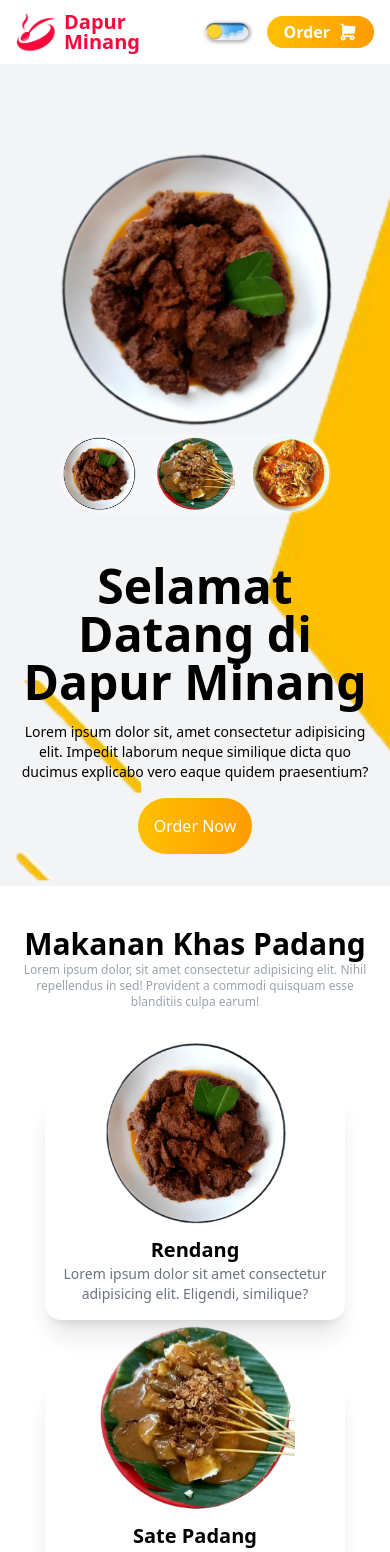
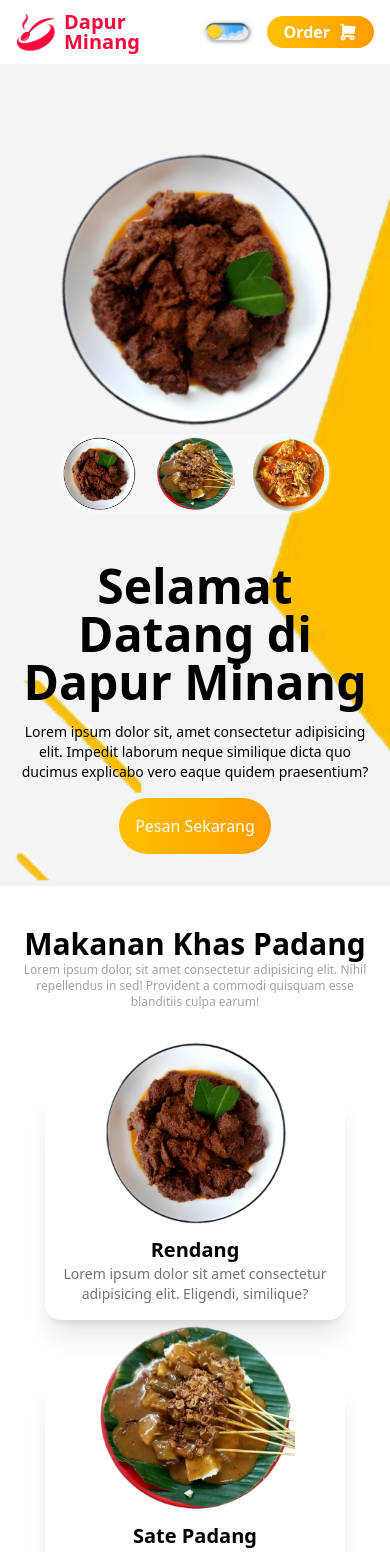
Before and after one commit to Yossi-nordiansah/restaurant, a React (Vite) app: page / in a window 390 px wide. Shown: the top 1552 px of the page. Built offline with nearby package versions, Linux system fonts and the light colour scheme.

Commit message:
add aos animate

```diff
--- a/index.html
+++ b/index.html
@@ -2,7 +2,7 @@
 <html lang="en" class="">
   <head>
     <meta charset="UTF-8" />
-    <link rel="icon" type="image/svg+xml" href="/vite.svg" />
+    <link rel="icon" type="image/svg+xml" href="./src/assets/logo.png" />
     <meta name="viewport" content="width=device-width, initial-scale=1.0" />
     <title>Dapur Minang</title>
   </head>
--- a/package.json
+++ b/package.json
@@ -13,6 +13,7 @@
     "preview": "vite preview"
   },
   "dependencies": {
+    "aos": "^2.3.4",
     "react": "^18.2.0",
     "react-dom": "^18.2.0",
     "react-icons": "^5.0.1",
--- a/src/App.jsx
+++ b/src/App.jsx
@@ -1,4 +1,4 @@
-import { useState } from 'react'
+import { useEffect } from 'react'
 import Navbar from './components/Navbar/Navbar'
 import Hero from './components/Hero/Hero'
 import Service from './components/Service/Service'
@@ -6,9 +6,19 @@ import Banner from './components/Banner/Banner'
 import AppStore from './components/AppStore/AppStore'
 import Testimonial from './components/Testimonial/Testimonial'
 import Footer from './components/Footer/Footer'
+import "aos/dist/aos.css";
+import AOS from 'aos';
 
 function App() {
-  const [count, setCount] = useState(0)
+  useEffect(()=>{
+    AOS.init({
+      offset:100,
+      duration:500,
+      easing: "ease-in-sine",
+      delay:100
+    });
+    AOS.refresh()
+  },[])
 
   return (
     <div className="bg-white dark:bg-gray-900 dark:text-white duration-200">
--- a/src/components/Banner/Banner.jsx
+++ b/src/components/Banner/Banner.jsx
@@ -61,7 +61,7 @@ const Banner = () => {
                 </div>
                 <div>
                   <button className="bg-gradient-to-r from-primary to-secondary text-white py-2 px-4 rounded-full shadow-xl hover:shadow-md">
-                    Order Now
+                    Pesan Sekarang
                   </button>
                 </div>
               </div>
--- a/src/components/Footer/Footer.jsx
+++ b/src/components/Footer/Footer.jsx
@@ -1,4 +1,4 @@
-import React, { useState } from "react";
+import React from "react";
 import {
   FaFacebook,
   FaInstagram,
@@ -6,7 +6,7 @@ import {
   FaLocationArrow,
   FaMobileAlt,
 } from "react-icons/fa";
-import footerLogo from "../../assets/food-logo.png";
+import logo from "../../assets/logo.png";
 
 const Footer = () => {
   return (
@@ -15,8 +15,8 @@ const Footer = () => {
         <div className=" grid md:grid-cols-3 py-5">
           <div className=" py-8 px-4 ">
             <h1 className="sm:text-3xl text-xl font-bold sm:text-left text-justify mb-3 flex items-center gap-3">
-              <img src={footerLogo} alt="Logo" className="max-w-[50px]" />
-              FOODIE
+              <img src={logo} alt="Logo" className="max-w-[50px]" />
+              Dapur Minang
             </h1>
             <p className="">
               Lorem ipsum dolor sit amet consectetur. Lorem ipsum dolor sit amet
@@ -25,13 +25,12 @@ const Footer = () => {
             <br />
             <div className="flex items-center gap-3">
               <FaLocationArrow />
-              <p>Noida, Uttar Pradesh</p>
+              <p>Dlanggu, Mojokerto</p>
             </div>
             <div className="flex items-center gap-3 mt-3">
               <FaMobileAlt />
-              <p>+91 123456789</p>
+              <p>085655230897</p>
             </div>
-            {/* Social Handle */}
             <div className="flex items-center gap-3 mt-6">
               <a href="#">
                 <FaInstagram className="text-3xl" />
@@ -76,7 +75,6 @@ const Footer = () => {
                 <h1 className="sm:text-xl text-xl font-bold sm:text-left text-justify mb-3">
                   Links
                 </h1>
-                {/* <ul className="list-disc list-inside"> */}
                 <ul className="flex flex-col gap-3">
                   <li className="cursor-pointer">Home</li>
                   <li className="cursor-pointer">About</li>
--- a/src/components/Hero/Hero.jsx
+++ b/src/components/Hero/Hero.jsx
@@ -35,12 +35,16 @@ const Hero = () => {
         <div style={bgImage} className='min-h-[550px] sm:min-h-[600px] bg-gray-100 dark:bg-gray-950 dark:text-white duration-200 flex justify-center items-center'>
             <div className='container pb-8 sm:pb-0'>
                 <div className='grid grid-cols-1 sm:grid-cols-2'>
-                    <div className='flex flex-col justify-center gap-4 pt-12 sm:pt-0 text-center sm:text-left order-2 sm:order-1'>
+                    <div
+                    data-aos="zoom-out"
+                    data-aos-duration="400"
+                    data-aos-once="false"
+                    className='flex flex-col justify-center gap-4 pt-12 sm:pt-0 text-center sm:text-left order-2 sm:order-1'>
                         <h1 className='text-5xl sm:text-6xl lg:text-7xl font-bold'>Selamat Datang di Dapur Minang</h1>
                         <p className='text-sm'>Lorem ipsum dolor sit, amet consectetur adipisicing elit. Impedit laborum neque similique dicta quo ducimus explicabo vero eaque quidem praesentium?</p>
                         <div>
                             <button className='bg-gradient-to-r from-primary to-secondary text-white px-4 py-4 rounded-full hover:scale-105 duration-200'>
-                                Order Now
+                                Pesan Sekarang
                             </button>
                         </div>
                     </div>
--- a/src/components/Service/Service.jsx
+++ b/src/components/Service/Service.jsx
@@ -42,7 +42,10 @@ const Service = () => {
                         <div className='grid grid-cols-1 sm:grid-cols-2 md:grid-cols-3 gap-14 md:gap-5 place-items-center' >
                             {
                                 ServicesData.map(({ id, img, name, description }) => {
-                                    return <div key={id} className='rounded-2xl bg-white dark:bg-gray-800 hover:bg-primary dark:hover:bg-primary hover:text-white relative shadow-xl duration-high group max-w-[300px]'>
+                                    return <div
+                                    data-aos="fade-up"
+                                    data-aos-duration="300"
+                                    key={id} className='rounded-2xl bg-white dark:bg-gray-800 hover:bg-primary dark:hover:bg-primary hover:text-white relative shadow-xl duration-high group max-w-[300px]'>
                                         <div className='h-[130px]'>
                                             <img src={img} alt="" className='max-w-[200px] block mx-auto transform -translate-y-14
                   group-hover:scale-105 group-hover:rotate-6 duration-300' />
```
Also changed, not shown: 1 other file (tests, documents, lock files or other folders).
